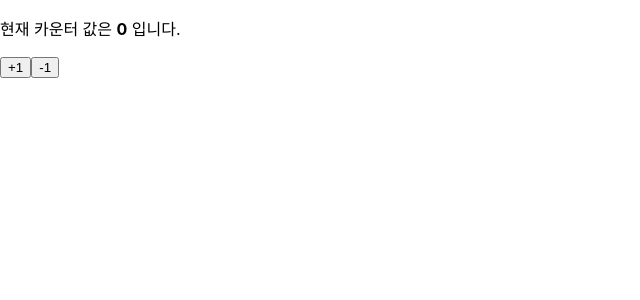
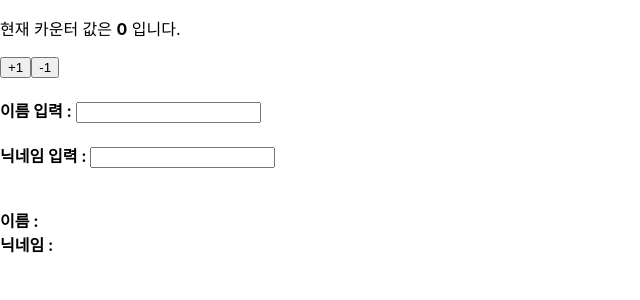
Before and after one commit to dohy-9443/ReactExample, a React (Create React App) app in the folder hooks-tutorial/: page / in a window 1280 px wide. Shown: the top 300 px of the page, without its empty margins (0-640 px from the left). Built offline with nearby package versions, Linux system fonts and the light colour scheme.

Commit message:
Info 렌더링

```diff
--- a/hooks-tutorial/src/App.js
+++ b/hooks-tutorial/src/App.js
@@ -1,8 +1,15 @@
 import React from 'react';
 import Counter from './Counter';
+import Info from './Info';
 
 const App = () => {
-  return <Counter />;
+  return (
+    <>
+      <Counter />
+      <br />
+      <Info />
+    </>
+  )
 };
 
 export default App;
```
